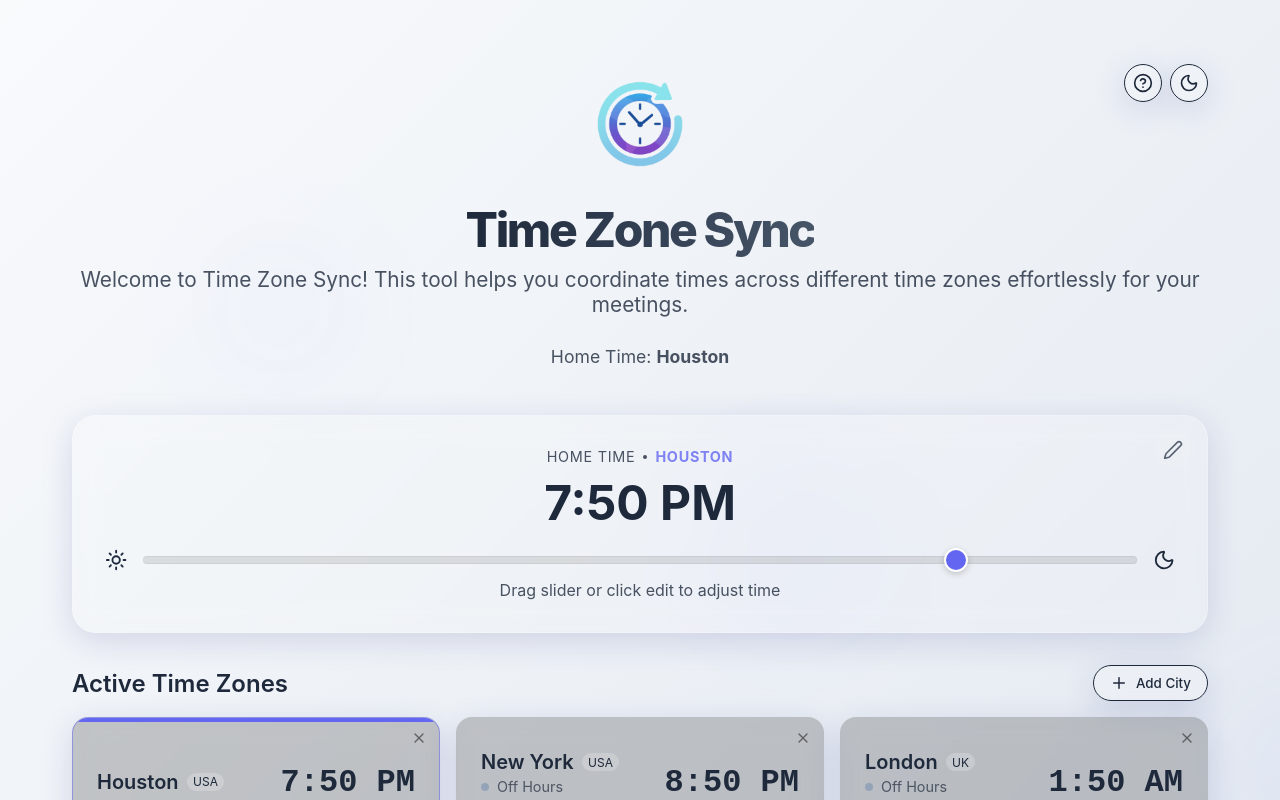
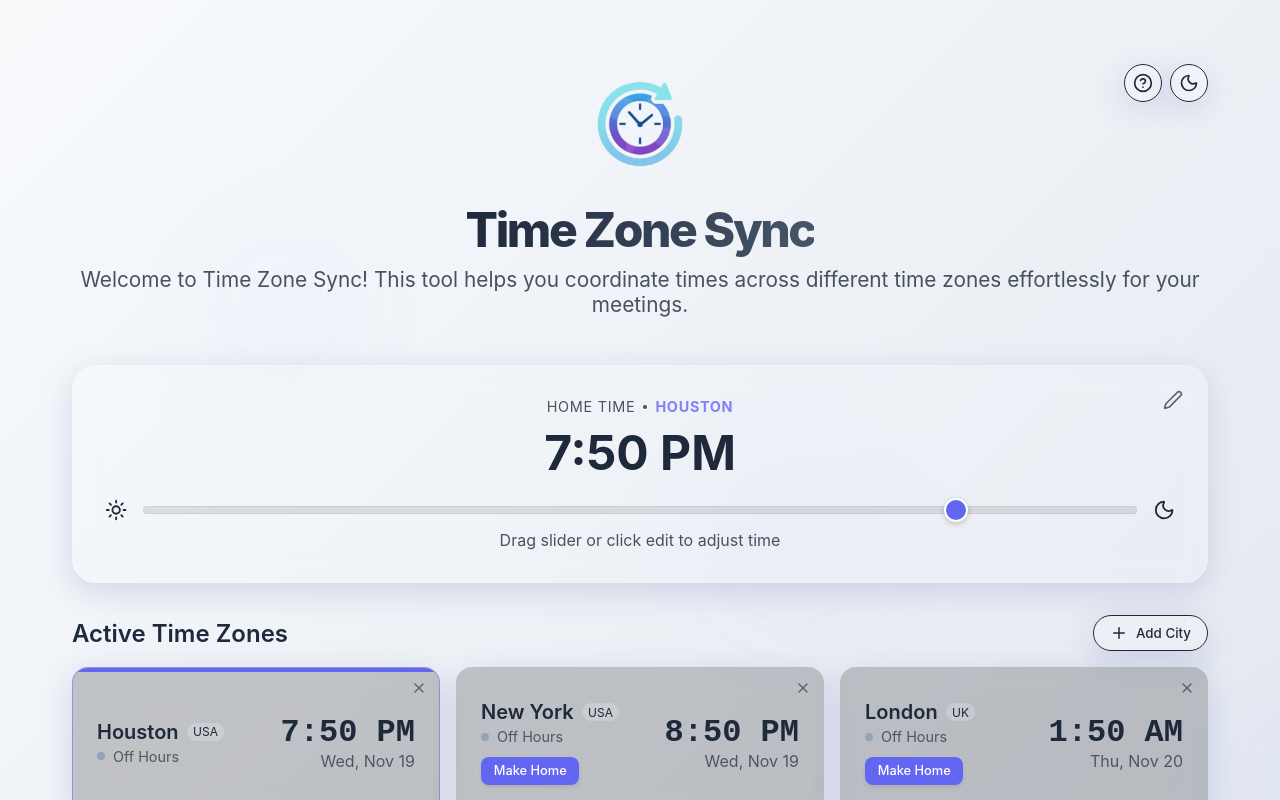
Before and after one commit to shameed123/TimeZoneSync, a React (Vite) app: page / in a window 1280 px wide. Shown: the top 800 px of the page. Built offline with nearby package versions, Linux system fonts and the light colour scheme.

Commit message:
Removed extra home time message.

```diff
--- a/src/App.jsx
+++ b/src/App.jsx
@@ -168,13 +168,6 @@ function App() {
           <p style={{ opacity: 0.8, fontSize: '1.3rem' }}>
             Welcome to Time Zone Sync! This tool helps you coordinate times across different time zones effortlessly for your meetings.
           </p>
-          <p style={{ opacity: 0.8, fontSize: '1.5rem' }}>
-            &nbsp;
-          </p>
-
-          <p style={{ opacity: 0.8, fontSize: '1.1rem' }}>
-            Home Time: <span style={{ fontWeight: 'bold' }}>{homeCityName}</span>
-          </p>
         </motion.div>
       </header>
 
```
